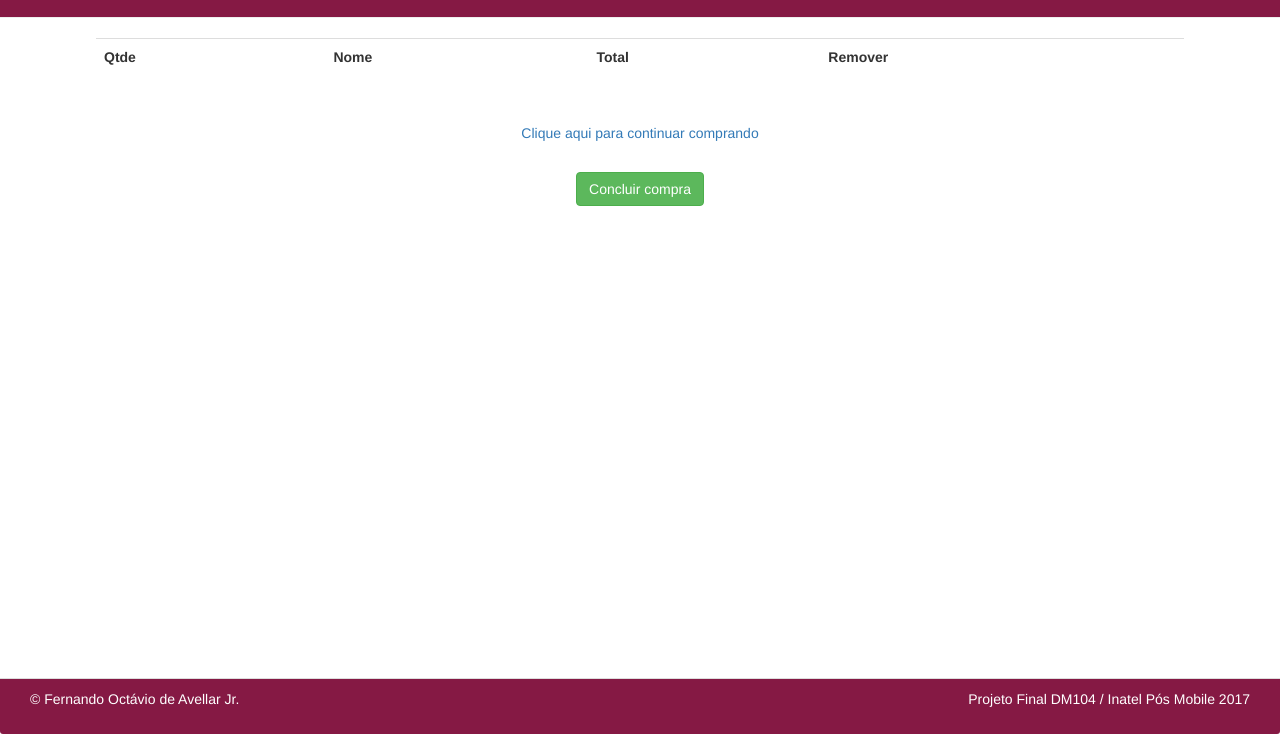
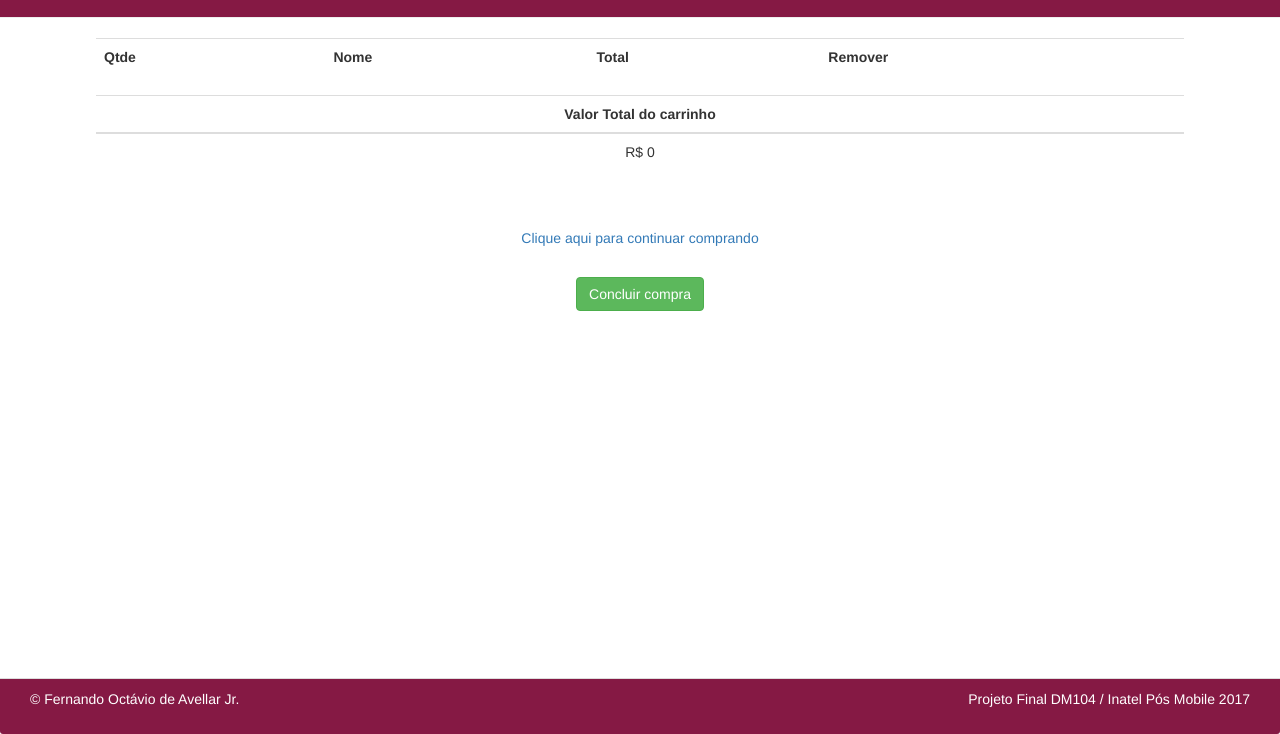
Before and after one commit to FernandoAvellar/BookStoreV2, a plain HTML site: page carrinho.html in a window 1280 px wide. Shown: the part 66-800 px from the top of the page. Drawn offline with nearby package versions, Linux system fonts and the light colour scheme.

Commit message:
Implementado Valor Total no carrinho.

```diff
--- a/carrinho.html
+++ b/carrinho.html
@@ -33,6 +33,13 @@
                             <th id="tblDelete">Remover</th>
                         </tr>
                     </table>
+                    <div class="table-responsive">
+                    <table class="table" id="tabelaValorFinal">
+                        <tr>
+                            <th id="tblValorFinal">Valor Total do carrinho</th>
+                        </tr>
+                    </table>
+                </div>
                 </div>
 
                 <div id="wrapper" style="text-align: center">
--- a/js/carrinho.js
+++ b/js/carrinho.js
@@ -2,6 +2,7 @@
 
 var carrinhoCompras = [];
 var comprasEncerradas = [];
+var valorTotalCarrinho = 0;
 const btnConcluirCompra = document.getElementById("botaoConcluirCompra");
 
 retrieveFromLocalDBCarrinhoCompras();
@@ -9,11 +10,13 @@ retrieveFromLocalDBComprasEncerradas();
 atualizarTabelaDeCompras();
 
 function atualizarTabelaDeCompras() {
+  valorTotalCarrinho = 0;
   if (carrinhoCompras !== null) {
     var i = 0;
     for (i = 0; i < carrinhoCompras.length; i++) {
       insereLinha(i);
     }
+    geraLinhaFinalComValorTotalDoCarrinho();
   }
 }
 
@@ -21,6 +24,7 @@ function insereLinha(itemIndex) {
   let nomeLivro = getNomeLivroUsandoId(carrinhoCompras[itemIndex][0].id);
   let quantidade = carrinhoCompras[itemIndex][0].quantidade;
   let valorTotal = 10 * quantidade;
+  valorTotalCarrinho = valorTotalCarrinho + valorTotal;
   let tabela = document.querySelector("table");
   let novoProduto = "<tr>" +
     "<td>" + quantidade + "</td>" +
@@ -30,6 +34,16 @@ function insereLinha(itemIndex) {
     "</tr>";
 
   tabela.innerHTML = tabela.innerHTML + novoProduto;
+}
+
+function geraLinhaFinalComValorTotalDoCarrinho() {
+  let tabelaFinal = document.querySelector("#tabelaValorFinal");
+
+  let valorFinal = "<tr>" +
+    "<td>" + "R$ " + valorTotalCarrinho + "</td>" +
+    "</tr>";
+
+  tabelaFinal.innerHTML = tabelaFinal.innerHTML + valorFinal;
 }
 
 function apagarLinha(row) {
```
